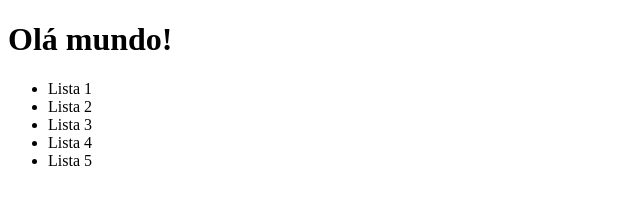
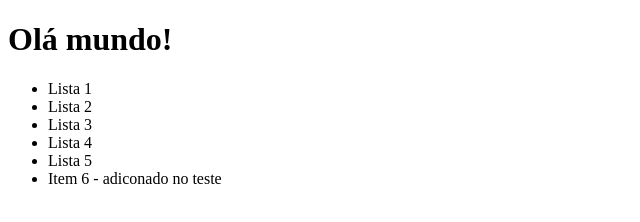
Before and after one commit to lightsyr/aula-git, a plain HTML site: page index.html in a window 1280 px wide. Shown: the whole page, without its empty margins (0-640 px from the left). Drawn offline with Linux system fonts and the light colour scheme.

Commit message:
Item 6 adicionado

```diff
--- a/index.html
+++ b/index.html
@@ -16,6 +16,7 @@
             <li>Lista 3</li>
             <li>Lista 4</li>
             <li>Lista 5</li>
+            <li>Item 6 - adiconado no teste</li>
         </ul>
     </div>
 </body>
```
